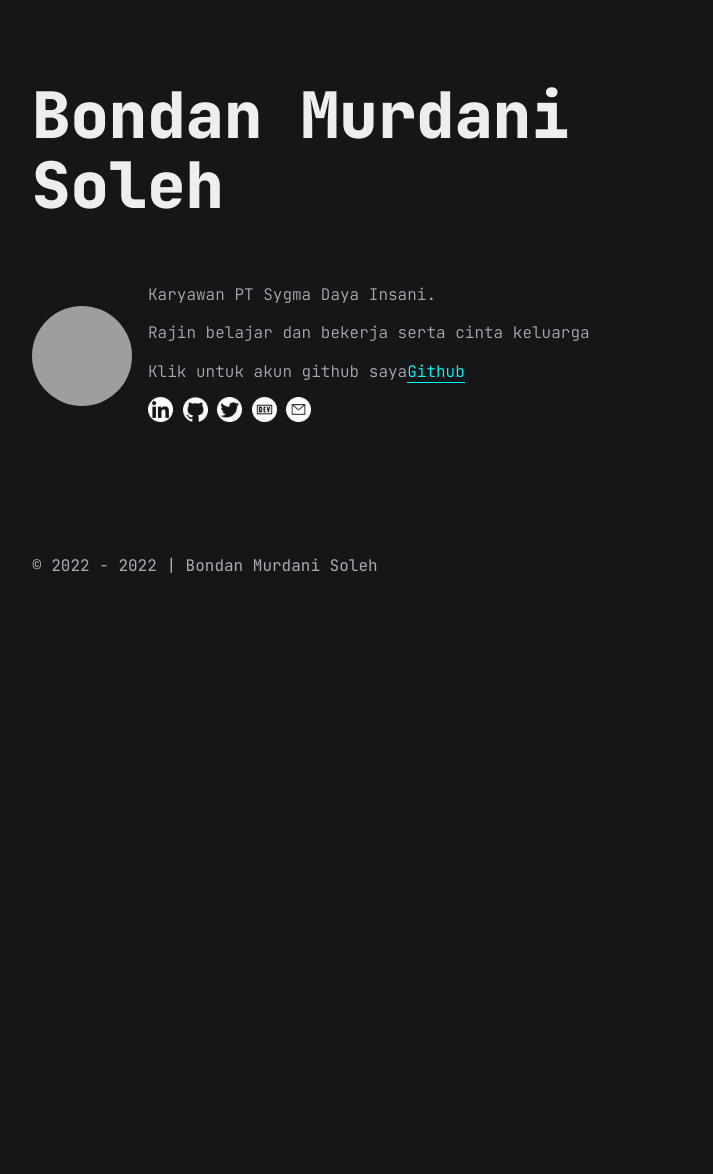
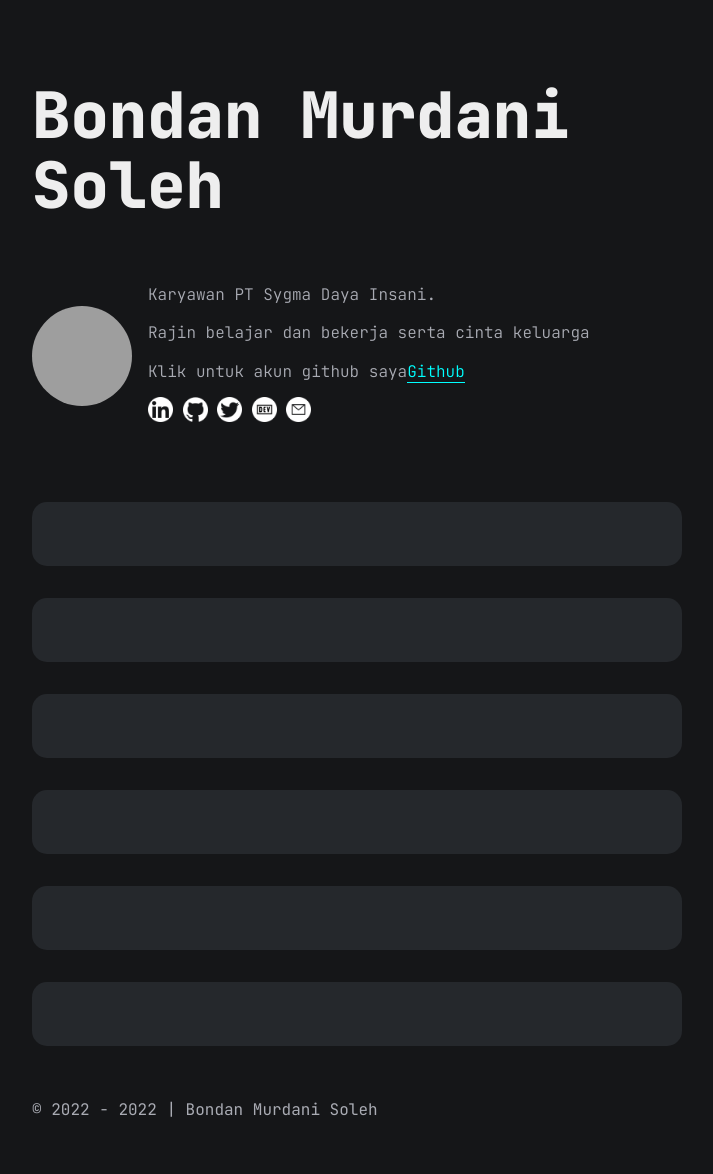
Before and after one commit to papabondan/papabondan.github.io, a Jekyll site: the page built from index.md, in a window 1280 px wide. Shown: the whole page, without its empty margins (283-996 px from the left). Built offline with Jekyll 4.4.1, drawn with Linux system fonts in a browser that asks for light colours; comment, search, counter and statistics services are not loaded; before the commit the page ends 900 px from its top, so only the background shows below that; grey boxes are pictures that could not be loaded.

Commit message:
Update blog.html

```diff
--- a/_layouts/blog.html
+++ b/_layouts/blog.html
@@ -9,8 +9,8 @@
 
         {% for post in site.posts %}
 
-        {% for post in paginator.posts %}
         <article class="article">
+          {% for post in paginator.posts %}
           <h2 class="article-title">
             <a href="{{site.baseurl}}{{post.url}}"> {{post.title}} </a>
           </h2>
@@ -22,8 +22,9 @@
             >
             {% endfor %}
           </div>
+          {% endfor %}
         </article>
-        {%endfor%} {% endfor %}
+        {%endfor%}
       </section>
 
 
```
